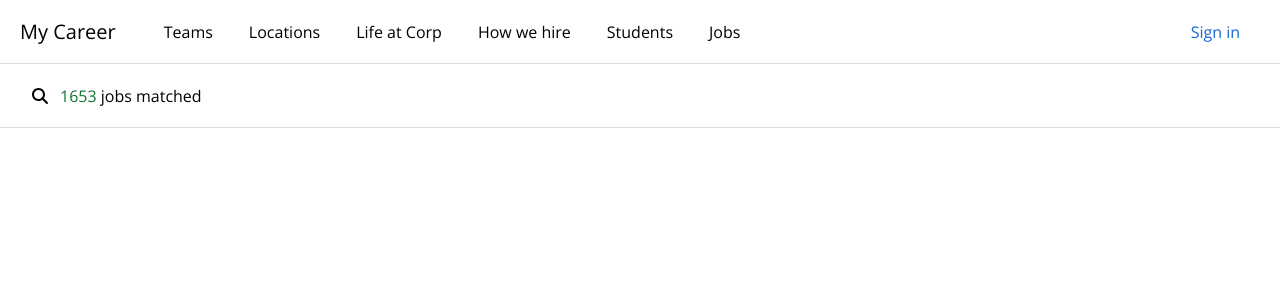
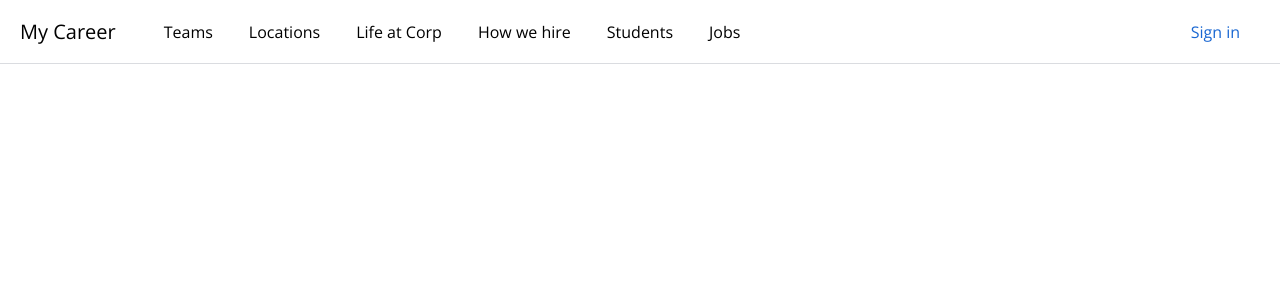
Before and after one commit to gianlucanesta/vue-job-search, a Vue app: page / in a window 1280 px wide. Shown: the top 300 px of the page. Built offline with nearby package versions, Linux system fonts and the light colour scheme.

Commit message:
Conditionally Render TheSubnav

```diff
--- a/src/components/MainNav.vue
+++ b/src/components/MainNav.vue
@@ -13,11 +13,11 @@
       </nav>
 
       <div class="ml-auto mr-5 flex h-full items-center">
-        <ProfileImage v-if="isLoggedIn" />
+        <ProfileImage v-if="isLoggedIn" @click="logoutUser" />
         <ActionButton v-else text="Sign in" type="secondary" @click="loginUser" />
       </div>
     </div>
-    <the-subnav />
+    <the-subnav v-if="isLoggedIn" />
   </div>
 </template>
 
@@ -44,6 +44,9 @@ export default {
   methods: {
     loginUser() {
       this.isLoggedIn = true
+    },
+    logoutUser() {
+      this.isLoggedIn = false
     }
   }
 }
```
